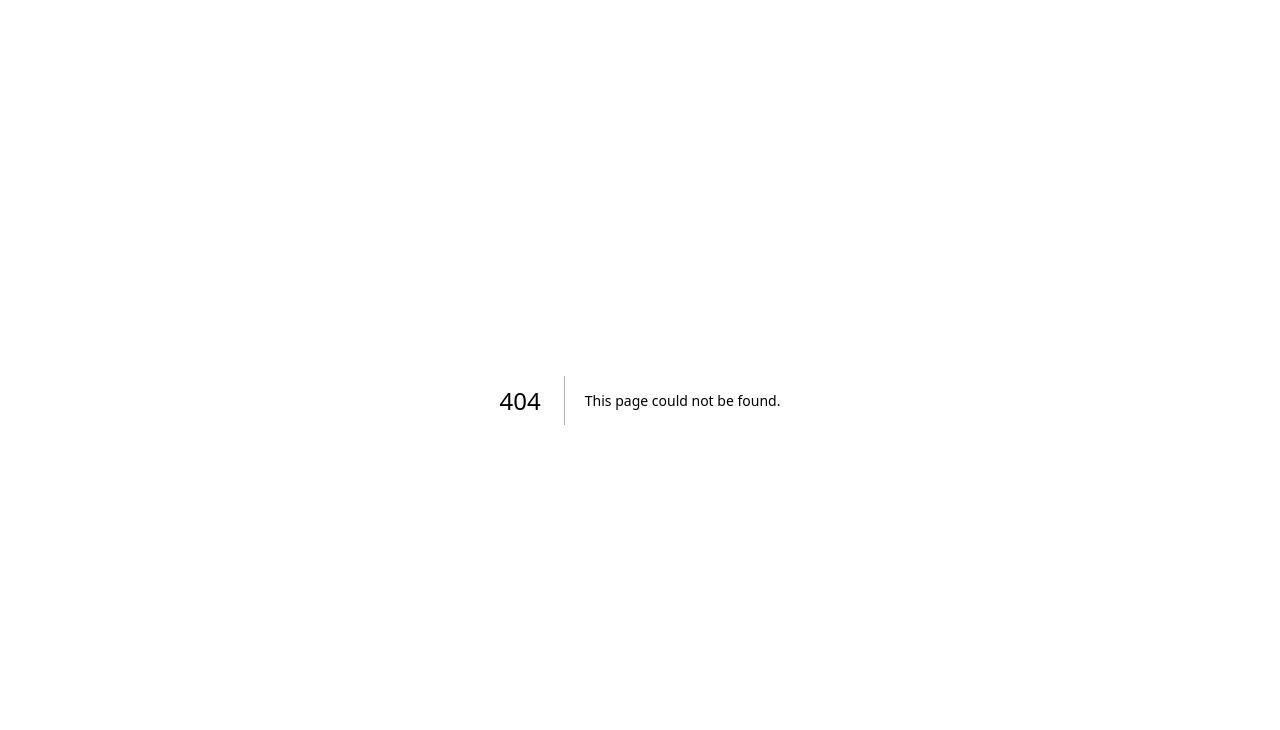
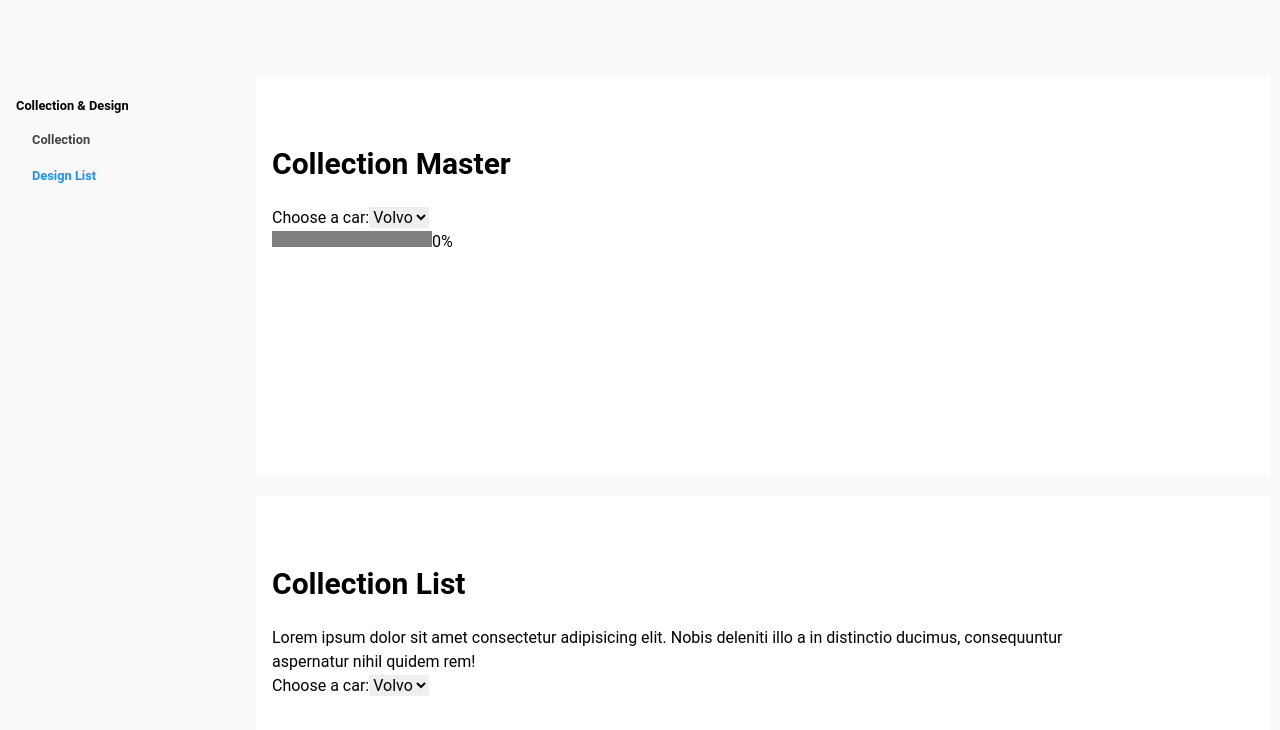
Before and after one commit to sonaly-mehr/messagemind, a Next.js app: page /ai-configuration in a window 1280 px wide. Before the commit this address had no page. Shown: the top 730 px of the page. Built offline with nearby package versions, Linux system fonts and the light colour scheme.

Commit message:
successful page added

```diff
--- a/package.json
+++ b/package.json
@@ -12,6 +12,7 @@
     "@material-tailwind/react": "^2.1.8",
     "next": "14.1.0",
     "react": "^18",
+    "react-checkmark": "^2.0.0",
     "react-dom": "^18",
     "react-icons": "^5.0.1",
     "react-toastify": "^10.0.4"
--- /dev/null
+++ b/src/app/ai-configuration/page.jsx
@@ -0,0 +1,213 @@
+"use client";
+import React, { useState, useEffect } from "react";
+import { useRef } from "react";
+import Image from "next/image";
+import ProgressBar from "@/components/ui/ProgressBar";
+
+const Container = ({ children, h, mdh, xlh, reff }) => (
+  <div
+    ref={reff}
+    className={`${h} ${mdh} ${xlh} pt-[70px] pl-4 mt-[20px] mb-[5px] bg-[#ffffff]`}
+  >
+    {children}
+  </div>
+);
+
+const H2Tag = ({ children }) => (
+  <h2 className="text-3xl font-semibold w-[80%] mb-6">{children}</h2>
+);
+
+const PTag = ({ children }) => (
+  <p className=" w-[80%] font-base mt-4">{children}</p>
+);
+
+const DesignAndCollection = () => {
+  const [percentvalue, setPercentvalue] = useState(0);
+  const [selected, setSelected] = useState("");
+  console.log("selected value:", selected)
+
+  // const handleProgress = ()=> {
+  //   if(selected){
+  //     setPercentvalue(percentvalue + 10)
+  //   }
+  // }
+  useEffect(()=> {
+    if(selected){
+      setPercentvalue(percentvalue + 10)
+    }
+  }, [selected])
+
+  // useEffect(() => {
+  //   const interval = setInterval(() => {
+  //     setValue(oldValue => {
+  //       const newValue = oldValue + 10;
+
+  //       if (newValue === 100) {
+  //         clearInterval(interval);
+  //       }
+
+  //       return newValue;
+  //     });
+  //   }, 1000);
+  // }, []);
+
+  // ref for the menu section
+  const menuRef = useRef(null);
+
+  // 4 refs for links
+  // const menuRef1 = useRef(null);
+  // const menuRef2 = useRef(null);
+  const menuRef3 = useRef(null);
+  const menuRef4 = useRef(null);
+
+  // function use to slide on menu item click
+  function slideTo(reff) {
+    reff.current.scrollIntoView({ behavior: "smooth" });
+  }
+  // setting the position of the menu div, absolute fixed
+  const [menuPosition, setMenuPosition] = useState("absolute top-[56px]");
+
+  const [active, setActive] = useState(null);
+
+  useEffect(() => {
+    function scrolll() {
+      if (menuRef.current.getBoundingClientRect().top <= 0) {
+        setMenuPosition("fixed top-[56px] ");
+      }
+      if (menuRef.current.getBoundingClientRect().top > 0) {
+        setMenuPosition("absolute top-[56px]");
+      }
+      if (menuRef4.current.getBoundingClientRect().top < 0) {
+        setMenuPosition("absolute bottom-[-56px] ");
+      }
+
+      // check for active menu item
+      // if (
+      //   menuRef1.current.getBoundingClientRect().top < 56 &&
+      //   menuRef1.current.getBoundingClientRect().top >= 0
+      // ) {
+      //   setActive("menu1");
+      // }
+      // if (
+      //   menuRef2.current.getBoundingClientRect().top < 56 &&
+      //   menuRef2.current.getBoundingClientRect().top >= 0
+      // ) {
+      //   setActive("menu2");
+      // }
+      if (
+        menuRef3.current.getBoundingClientRect().top < 56 &&
+        menuRef3.current.getBoundingClientRect().top >= 0
+      ) {
+        setActive("menu3");
+      }
+      if (
+        menuRef4.current.getBoundingClientRect().top < 56 &&
+        menuRef4.current.getBoundingClientRect().top >= 0
+      ) {
+        setActive("menu4");
+      }
+    }
+
+    window.addEventListener("scroll", scrolll);
+    return () => {
+      window.removeEventListener("scroll", scrolll);
+    };
+  }, []);
+
+  return (
+    <>
+      {/* Section 2 */}
+      <div className=" relative h-[1856px] bg-[#fafafa]">
+        <div ref={menuRef} className="">
+          <ul
+            className={`h-[500px] w-[20%]   px-4 pt-10
+           ${menuPosition}`}
+          >
+            <li>
+              <small
+                onClick={() => {
+                  setShowChildMenu(!showChildMenu);
+                }}
+                className="hover:text-[#1890ff]  font-semibold flex
+                items-end justify-between
+                w-52 cursor-pointer"
+              >
+                Collection & Design
+              </small>
+
+              <ul className="space-y-3 py-3 px-4 ">
+                <li>
+                  <small
+                    onClick={() => {
+                      slideTo(menuRef3);
+                    }}
+                    className={`hover:text-[#1890ff] font-semibold cursor-pointer
+                            ${
+                              active === "menu3"
+                                ? "text-[#1890ff]"
+                                : "text-[#434343]"
+                            }
+                            `}
+                  >
+                    Collection
+                  </small>
+                </li>
+
+                <li>
+                  <small
+                    onClick={() => {
+                      slideTo(menuRef4);
+                    }}
+                    className={`hover:text-[#1890ff] font-semibold cursor-pointer
+                            ${
+                              active === "menu4"
+                                ? "text-[#1890ff]"
+                                : "text-[#434343]"
+                            }
+                            `}
+                  >
+                    Design List
+                  </small>
+                </li>
+              </ul>
+            </li>
+          </ul>
+        </div>
+
+        <div className="ml-[20%] absolute top-[56px]">
+          <Container reff={menuRef3} h="h-[400px]">
+            <H2Tag>Collection Master</H2Tag>
+            <label for="cars">Choose a car:</label>
+            <select name="cars" id="cars" form="carform" value={selected} onChange={(e)=> setSelected(e.target.value)}>
+              <option value="volvo">Volvo</option>
+              <option value="saab">Saab</option>
+              <option value="opel">Opel</option>
+              <option value="audi">Audi</option>
+            </select>
+            <ProgressBar value={percentvalue} max={100} />
+          </Container>
+
+          <Container reff={menuRef4} h="h-[400px]">
+            <H2Tag className=" text-3xl font-semibold pb-6">
+              Collection List
+            </H2Tag>
+            <PTag>
+              Lorem ipsum dolor sit amet consectetur adipisicing elit. Nobis
+              deleniti illo a in distinctio ducimus, consequuntur aspernatur
+              nihil quidem rem!
+            </PTag>
+            <label for="cars">Choose a car:</label>
+            <select name="cars" id="cars" form="carform" value={selected} onChange={(e)=> setSelected(e.target.value)}>
+              <option value="volvo">Volvo</option>
+              <option value="saab">Saab</option>
+              <option value="opel">Opel</option>
+              <option value="audi">Audi</option>
+            </select>
+          </Container>
+        </div>
+      </div>
+    </>
+  );
+};
+
+export default DesignAndCollection;
--- /dev/null
+++ b/src/app/successful/page.jsx
@@ -0,0 +1,33 @@
+"use client";
+import React from "react";
+import HalfColoredContainer from "@/components/ui/HalfColoredContainer";
+import Footer from "@/components/view/Footer/page";
+import { Checkmark } from "react-checkmark";
+import SubmitButton from "@/components/ui/Button";
+import Link from "next/link";
+
+const ForgotPassword = () => {
+  return (
+    <HalfColoredContainer>
+      <div className="w-[90%] md:w-2/5 m-auto h-screen flex flex-col justify-center relative top-0 md:top-[-50px] z-30">
+        <div className="w-full">
+          <div className="box_shaddow bg-white border-[1px] border-solid border-[#F2F4F5] rounded-2xl px-7 md:px-16 pt-10 md:pt-14 pb-6">
+            <Checkmark size="xLarge" />
+            <h2 className="heading text-center mt-8">
+              Completed Successfully!
+            </h2>
+            <p className="para text-center mt-4 mb-4 md:mb-8">
+              Lorem ipsum dolor sit amet consectetur adipisicing elit. Numquam
+              saepe ipsum necessitatibus.
+            </p>
+            <Link href="/" className="flex justify-center">
+              <SubmitButton text="Continue" />
+            </Link>
+          </div>
+        </div>
+      </div>
+    </HalfColoredContainer>
+  );
+};
+
+export default ForgotPassword;
--- /dev/null
+++ b/src/components/ui/ProgressBar.jsx
@@ -0,0 +1,51 @@
+
+import React from "react";
+
+// const Container = Styled.div`
+//   progress {
+//     margin-right: 8px;
+//   }
+
+//   progress[value] {
+//     width: ${props => props.width};
+
+//     -webkit-appearance: none;
+//     appearance: none;
+//   }
+
+//   progress[value]::-webkit-progress-bar {
+//     height: 10px;
+//     border-radius: 20px;
+//     background-color: #eee;
+//   }
+
+//   progress[value]::-webkit-progress-value {
+//     height: 10px;
+//     border-radius: 20px;
+//     background-color: ${props => props.color};
+//   }
+// `;
+
+const ProgressBar = ({ value, max }) => {
+  return (
+    <div className="text-blue w-[250px]">
+      <progress value={value} max={max} />
+      <span>{(value / max) * 100}%</span>
+    </div>
+  );
+};
+
+// ProgressBar.propTypes = {
+//   value: PropTypes.number.isRequired,
+//   max: PropTypes.number,
+//   color: PropTypes.string,
+//   width: PropTypes.string
+// };
+
+// ProgressBar.defaultProps = {
+//   max: 100,
+//   color: "lightBlue",
+//   width: "250px"
+// };
+
+export default ProgressBar;
```
Also changed, not shown: 1 other file (tests, documents, lock files or other folders).
